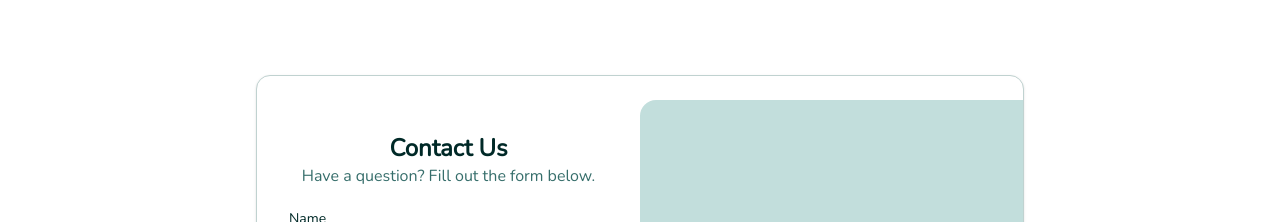
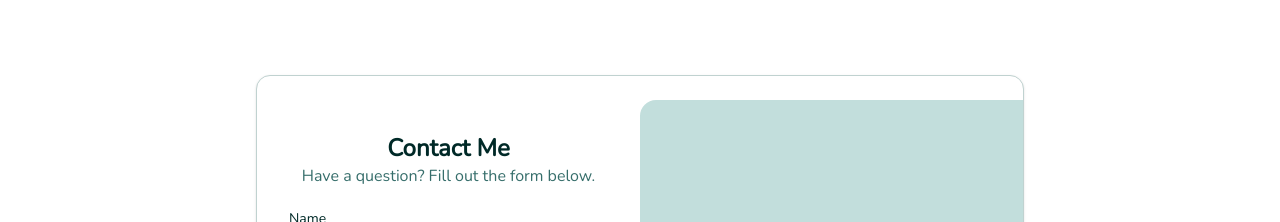
Before and after one commit to akatsuki0354/portfoliov2, a Next.js app: page / in a window 1280 px wide. Shown: the part 3280-3502 px from the top of the page. Built offline with nearby package versions, Linux system fonts and the light colour scheme.

Commit message:
contact words change

```diff
--- a/src/app/Components/Contact/contact-layouts.tsx
+++ b/src/app/Components/Contact/contact-layouts.tsx
@@ -16,7 +16,7 @@
                     <form className="p-6 md:p-8">
                         <div className="flex flex-col gap-6">
                             <div className="flex flex-col items-center text-center">
-                                <h1 className="text-2xl font-bold">Contact Us</h1>
+                                <h1 className="text-2xl font-bold">Contact Me</h1>
                                 <p className="text-balance text-muted-foreground">
                                     Have a question? Fill out the form below.
                                 </p>
```
